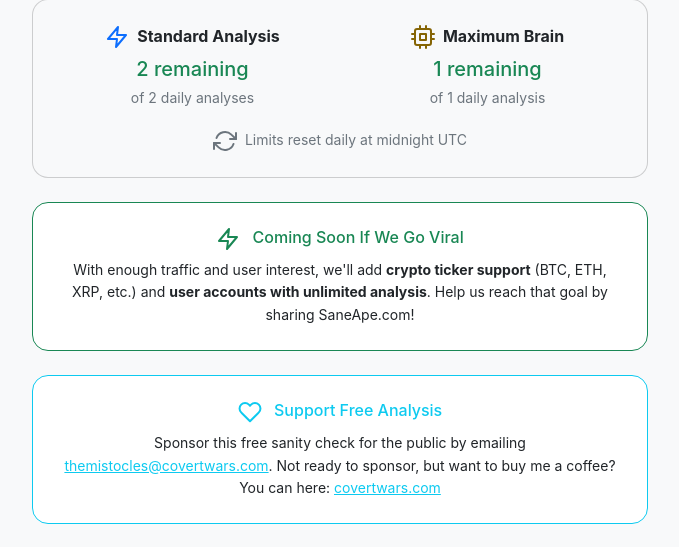
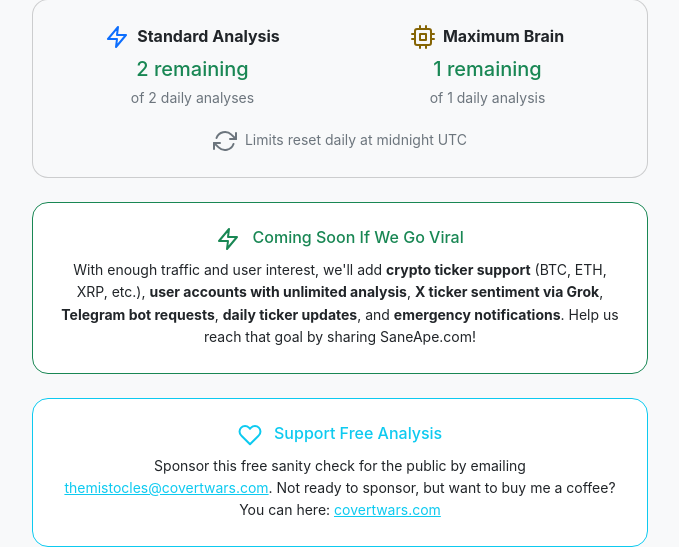
Before and after one commit to Them1stocles/saneape, a Flask app: page / in a window 1280 px wide. Shown: the part 987-1534 px from the top of the page, without its empty margins (300-979 px from the left). Before the commit the page ends 1511 px from the top, so only its background shows below. Run offline with Flask 3, Linux system fonts and the light colour scheme; data comes from the database, SQL or seed files in the repository; data that the repository does not hold is empty.

Commit message:
Expand the platform's roadmap with exciting potential future capabilities
Adds Grok X ticker sentiment, Telegram bot requests, daily updates, and emergency notifications.

Replit-Commit-Author: Agent
Replit-Commit-Session-Id: ffc0804d-842a-4a08-8906-fcb3a0ae2470
Replit-Commit-Screenshot-Url: https://storage.googleapis.com/screenshot-production-us-central1/de643cdc-fb46-45ed-a04a-08294e90d38e/ffc0804d-842a-4a08-8906-fcb3a0ae2470/6SW3gkR

```diff
--- a/templates/index.html
+++ b/templates/index.html
@@ -254,8 +254,10 @@
                             Coming Soon If We Go Viral
                         </h6>
                         <p class="card-text small">
-                            With enough traffic and user interest, we'll add <strong>crypto ticker support</strong> (BTC, ETH, XRP, etc.)
-                            and <strong>user accounts with unlimited analysis</strong>. Help us reach that goal by sharing SaneApe.com!
+                            With enough traffic and user interest, we'll add <strong>crypto ticker support</strong> (BTC, ETH, XRP, etc.),
+                            <strong>user accounts with unlimited analysis</strong>, <strong>X ticker sentiment via Grok</strong>,
+                            <strong>Telegram bot requests</strong>, <strong>daily ticker updates</strong>, and <strong>emergency notifications</strong>.
+                            Help us reach that goal by sharing SaneApe.com!
                         </p>
                     </div>
                 </div>
```
Also changed, not shown: replit.md (+6 -0 lines), 1 other file.
